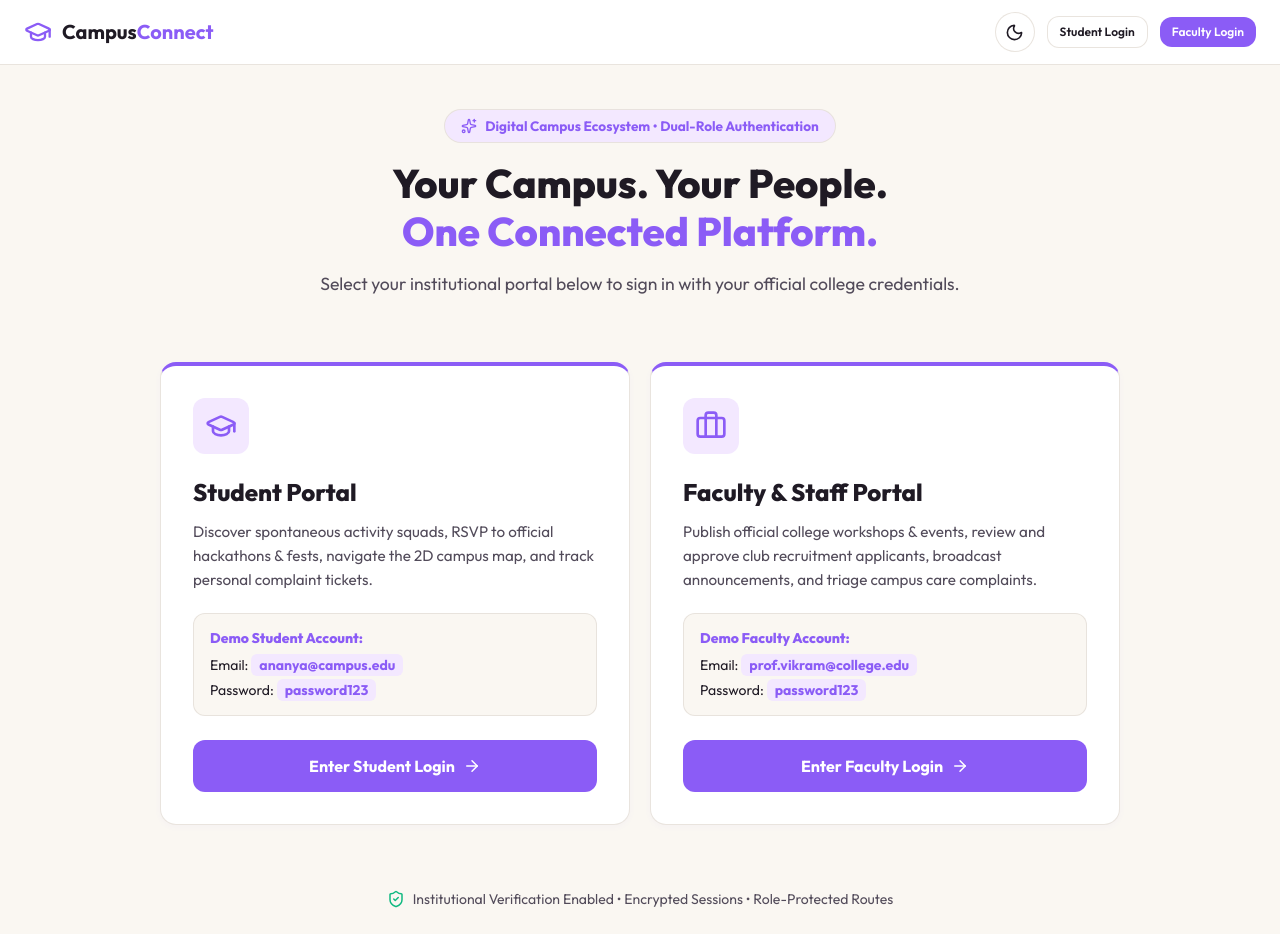
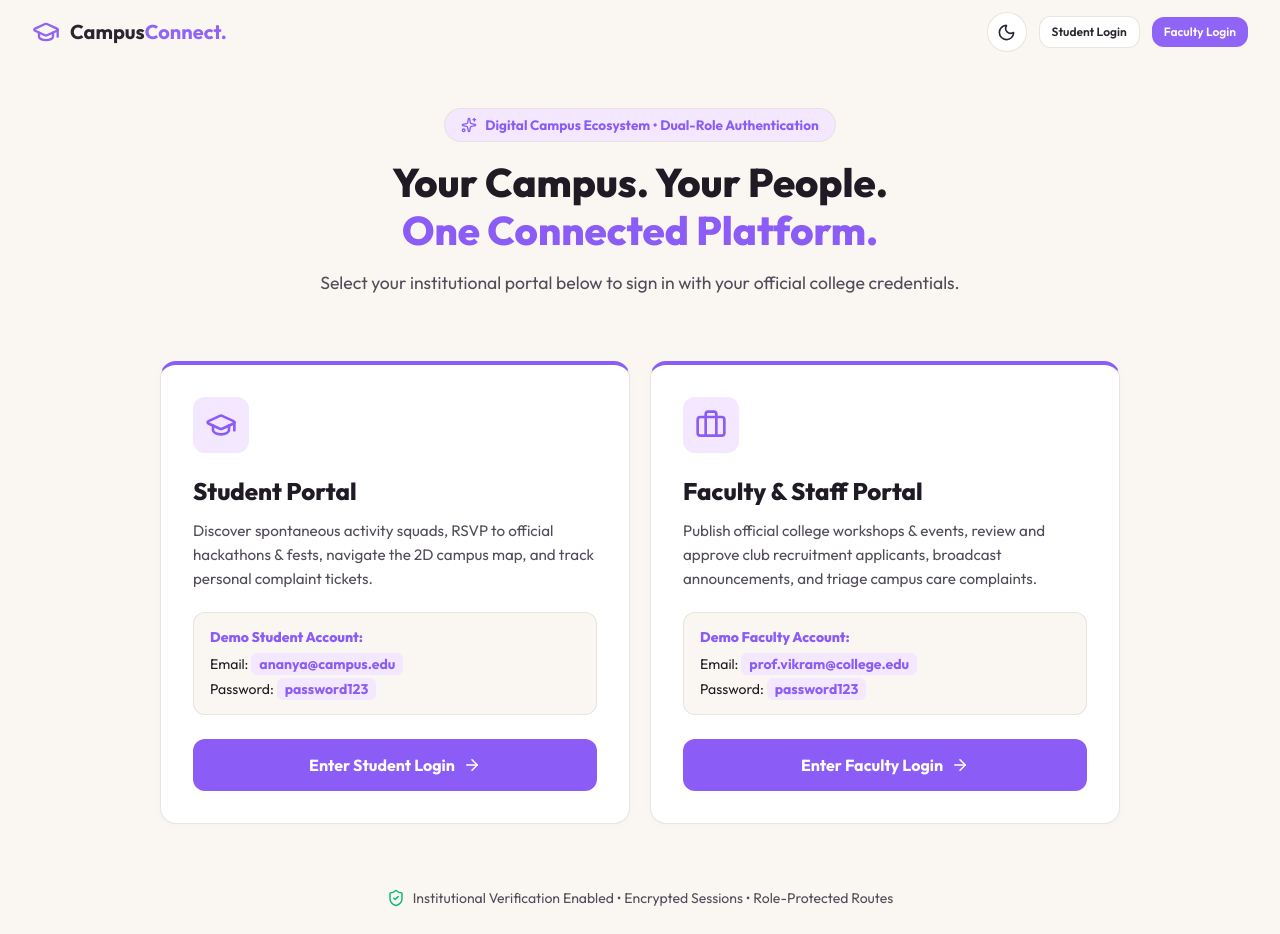
Before and after one commit to yogithapurushothaman/Campus-Connect, a React app in the folder frontend/: page / in a window 1280 px wide. Built offline with nearby package versions, Linux system fonts and the light colour scheme; the HTML template or start-up script is replaced by a standard one.

Commit message:
fix: Update .navbar background to var(--bg-page) and add period dot branding for seamless dark mode

```diff
--- a/frontend/src/components/Navbar.jsx
+++ b/frontend/src/components/Navbar.jsx
@@ -52,8 +52,8 @@ export const Navbar = () => {
   return (
     <header className="navbar" style={{ zIndex: 1000 }}>
       <Link to={user ? (isFaculty ? '/faculty-dashboard' : '/student-dashboard') : '/'} className="brand-logo">
-        <GraduationCap className="w-7 h-7 text-indigo-600" style={{ color: 'var(--primary)', width: 28, height: 28 }} />
-        <span>Campus<span style={{ color: 'var(--primary)' }}>Connect</span></span>
+        <GraduationCap className="w-7 h-7 text-indigo-600" style={{ color: 'var(--primary-purple)', width: 28, height: 28 }} />
+        <span>Campus<span style={{ color: 'var(--primary-purple)' }}>Connect</span><span style={{ color: 'var(--primary-purple)' }}>.</span></span>
         {user && (
           <span className={`brand-badge ${isFaculty ? 'badge-faculty' : 'badge-student'}`}>
             {isFaculty ? 'Faculty Portal' : 'Student Portal'}
--- a/frontend/src/index.css
+++ b/frontend/src/index.css
@@ -124,16 +124,22 @@ body {
 
 /* Navbar */
 .navbar {
-  background: rgba(255, 255, 255, 0.95);
-  backdrop-filter: blur(16px);
-  border-bottom: 1px solid var(--border-color);
-  padding: 12px 24px;
+  background: var(--bg-page);
+  opacity: 0.95;
+  backdrop-filter: blur(12px);
+  -webkit-backdrop-filter: blur(12px);
+  border-bottom: none;
   position: sticky;
   top: 0;
-  z-index: 50;
+  z-index: 100;
   display: flex;
   align-items: center;
   justify-content: space-between;
+  max-width: 1360px;
+  width: 100%;
+  margin: 0 auto;
+  padding: 0 32px;
+  height: 64px;
   gap: 20px;
 }
 
```
